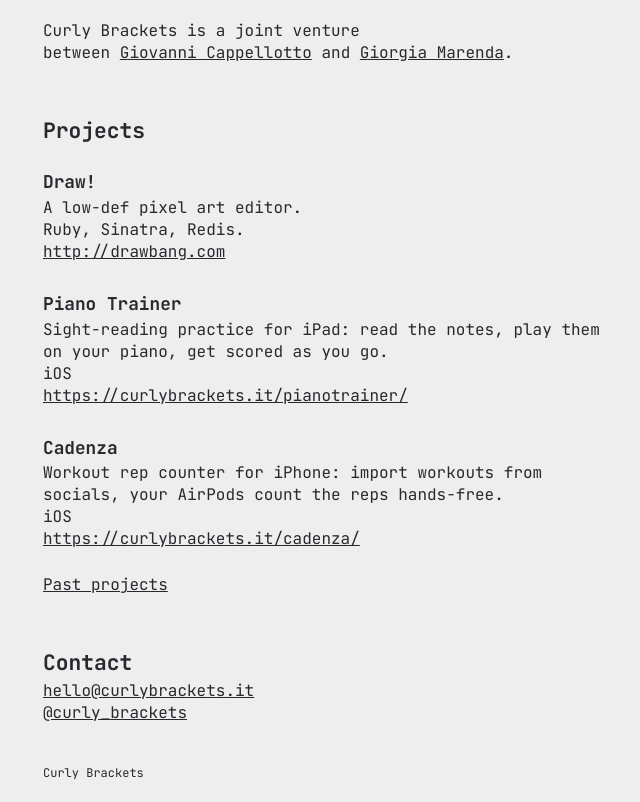
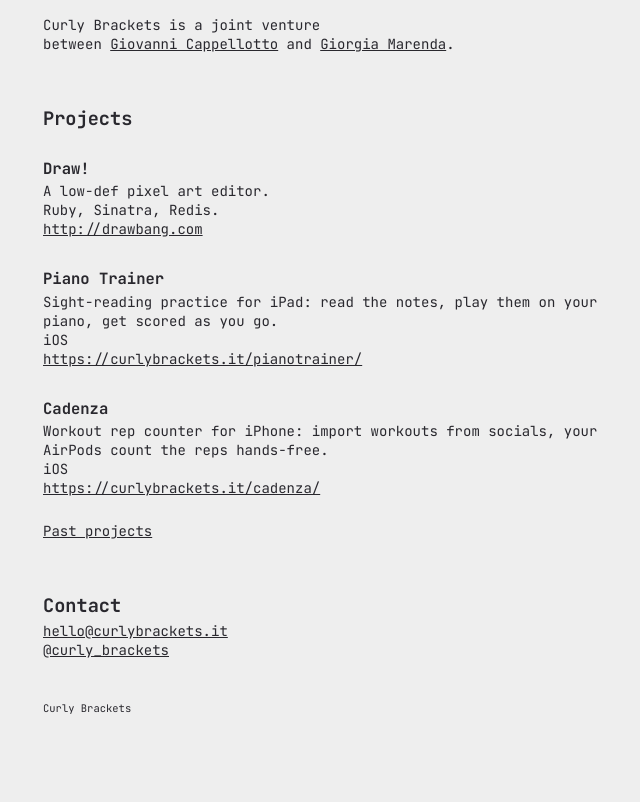
Before and after one commit to curlybracketshq/curlybracketshq.github.io, a plain HTML site: page index.html in a window 1280 px wide. Shown: the part 89-891 px from the top of the page, without its empty margins (317-957 px from the left). After the commit the page ends 825 px from the top, so only its background shows below. Drawn offline with Linux system fonts and the light colour scheme.

Commit message:
style: body font 14px, footer scales with it

```diff
--- a/stylesheets/style.css
+++ b/stylesheets/style.css
@@ -7,7 +7,7 @@ html, body {
 body {
   font-family: "JetBrains Mono", ui-monospace, "SF Mono", Menlo, Consolas, monospace;
   color: #29282E;
-  font-size: 16px;
+  font-size: 14px;
   background-color: #eee;
 }
 
@@ -69,7 +69,7 @@ h1 a:visited {
 }
 
 p {
-  line-height: 22px;
+  line-height: 19px;
   margin: 24px 0;
 }
 
@@ -176,7 +176,7 @@ footer {
 }
 
 footer p {
-  line-height: 18px;
+  line-height: 16px;
 }
 
 footer * {
```
